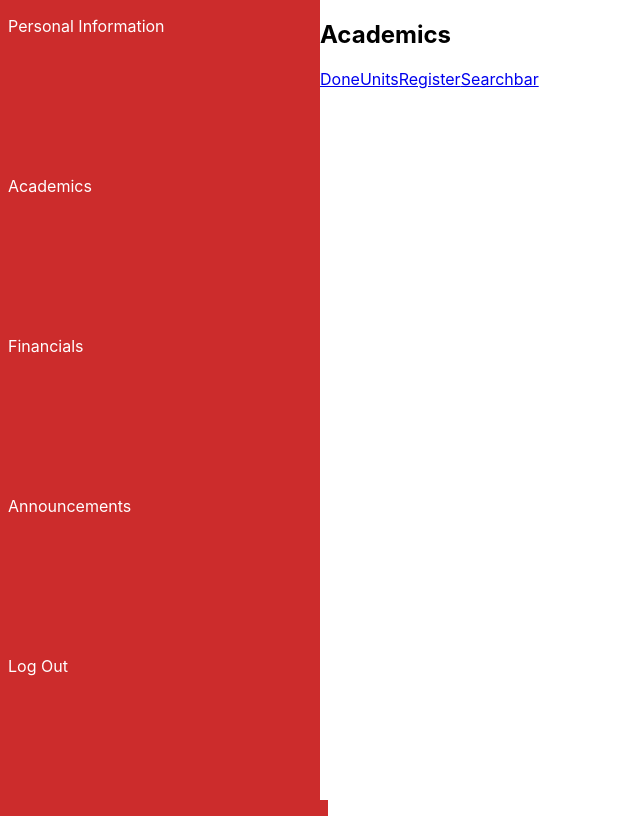
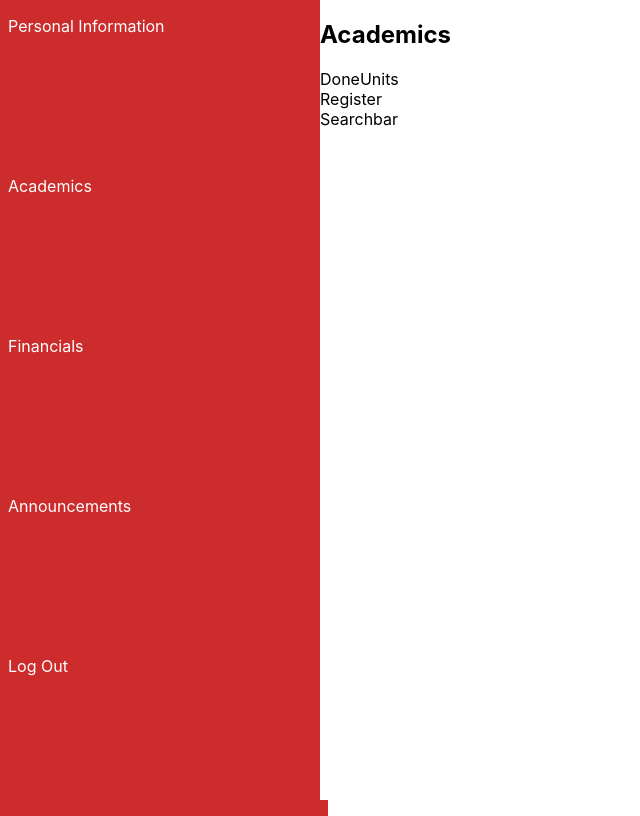
Before and after one commit to Kangonga/student-portal-frontend-personal, a React (Create React App) app: page /academics in a window 1280 px wide. Shown: the whole page, without its empty margins (0-640 px from the left). Built offline with nearby package versions, Linux system fonts and the light colour scheme.

Commit message:
complete skeleton

```diff
--- a/src/App.css
+++ b/src/App.css
@@ -1,3 +1,8 @@
+a {
+    display: block;
+    text-decoration: none;
+    color: inherit;
+}
 #container {
     display: grid;
     grid-template-columns: 1fr 3fr;
--- a/src/components/academics.js
+++ b/src/components/academics.js
@@ -11,9 +11,9 @@ export default function Academics(){
         <Link to="/academics/search">Searchbar</Link>
 
         <Routes>
-            <Route path='/academics/doneUnits' element={<DoneUnits/>}/>
-            <Route path='/academics/register' element={<RegisterCourse/>}/>
-            <Route path='/academics/search' element={<Searchbar/>}/>
+            <Route exact path='/doneUnits' element={<DoneUnits/>}/>
+            <Route exact path='/register' element={<RegisterCourse/>}/>
+            <Route exact path='/search' element={<Searchbar/>}/>
         </Routes>
     </>
 
--- a/src/components/dashboard.js
+++ b/src/components/dashboard.js
@@ -1,7 +1,9 @@
 import {Routes, Route, Link} from 'react-router-dom'
 import Academics from './academics'
 import StudentInfo from './studentInfo'
-
+import DoneUnits from './doneUnits'
+import RegisterCourse from './registerCourse'
+import Searchbar from './searchbar'
 export default function Dashboard (){
     return (
         <main id="container">
@@ -30,7 +32,10 @@ function MainBoard(){
                 <Route path="/academics/*" element={<Academics/>}/>
                 <Route path="/finances" element={<h1>Finances</h1>} />
                 <Route path="/announce" element={<h1>Announcements</h1>}/>
-                <Route path="/logout" element={StudentInfo}/>
+                <Route path="/logout" element={<StudentInfo/>}/>
+                {/* <Route exact path='/academics/doneUnits' element={<DoneUnits/>}/>
+                <Route exact path='/academics/register' element={<RegisterCourse/>}/>
+                <Route exact path='/academics/search' element={<Searchbar/>}/> */}
             </Routes>
         </section>
     )
```
